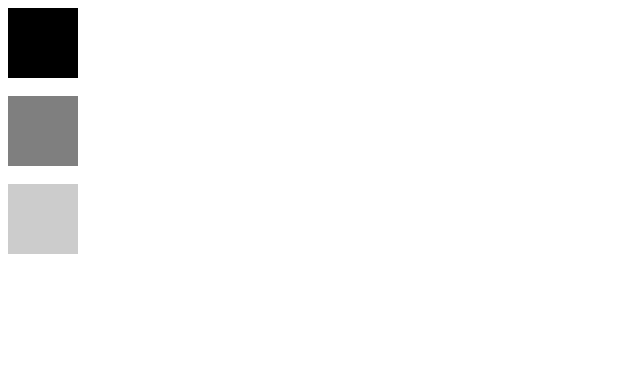
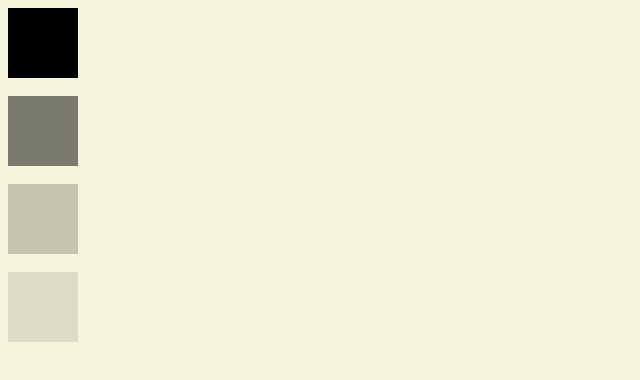
Before and after one commit to fiksacja/css4, a plain HTML site: page index.html in a window 1280 px wide. Shown: the whole page, without its empty margins (0-640 px from the left). Drawn offline with Linux system fonts and the light colour scheme.

Commit message:
css-kwadraty-przezroczyste

```diff
--- a/css/style.css
+++ b/css/style.css
@@ -1,23 +1,23 @@
-div.div-1{
+div.div-1 {
     background-color: #000000;
+}
+
+div.div-2 {
+    background-color: rgba(0, 0, 0, 0.5);
+}
+
+div.div-3 {
+    background-color: 	rgba(0, 0, 0, 0.2);
+}
+
+div.div-4 {
+    background-color: 	rgba(0, 0, 0, 0.1);
+}
+
+.kwadrat {
     height: 70px;
     width: 70px;
-    vertical-align: middle}
-div.div-2{
-    background-color: rgba(0, 0, 0, 0.5);
-    height: 70px;
-    width: 70px;
-    vertical-align: middle}
-div.div-3{
-    background-color: 	rgba(0, 0, 0, 0.2);
-    height: 70px;
-    width: 70px;
-    vertical-align: middle}
-div.div-4{
-    background-color: 	rgba(0, 0, 0, 0.1};
-    height: 70px;
-    width: 70px;
-    vertical-align: middle}
+}
 
 body{
 background-color: #f5f5dd;
--- a/index.html
+++ b/index.html
@@ -8,9 +8,9 @@
     <link rel="stylesheet" href="css/style.css">
 </head>
 <body>
-    <div class="div-1"></div><br>
-    <div class="div-2"></div><br>
-    <div class="div-3"></div><br>
-    <div class="div-4"></div>
+    <div class="div-1 kwadrat"></div><br>
+    <div class="div-2 kwadrat"></div><br>
+    <div class="div-3 kwadrat"></div><br>
+    <div class="div-4 kwadrat"></div>
 </body>
 </html>
```
